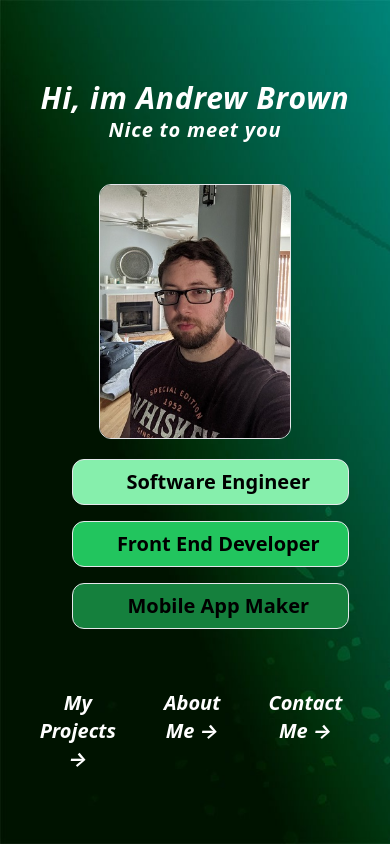
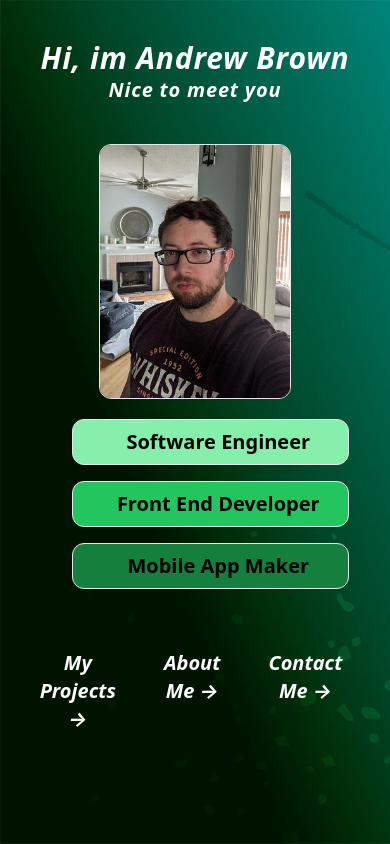
Before and after one commit to AndrewBroUNCC/AndrewBroUNCC.github.io, a website: page index.html in a window 390 px wide. Drawn offline with Linux system fonts and the light colour scheme.

Commit message:
update again

```diff
--- a/index.html
+++ b/index.html
@@ -14,7 +14,7 @@
     the container of text must be flex and then in the container user justify center and items center.
   -->
   <div class="flex flex-col bg-[url('/img/portBackground.jpg')] bg-cover bg-no-repeat min-h-screen">
-    <div class="mt-20 mb-10 text-center justify-center items-center  rounded-t-xl hover:blur cursor-default tracking-wider blur-0">
+    <div class=" mt-10 sm:mt-20 mb-10 text-center justify-center items-center  rounded-t-xl hover:blur cursor-default tracking-wider blur-0">
       <!--using title to test responsivness of code-->
       <h1 class="text-3xl sm:text-6xl font-bold italic text-white">
         Hi, im Andrew Brown
```
Also changed, not shown: dist/output.css.
